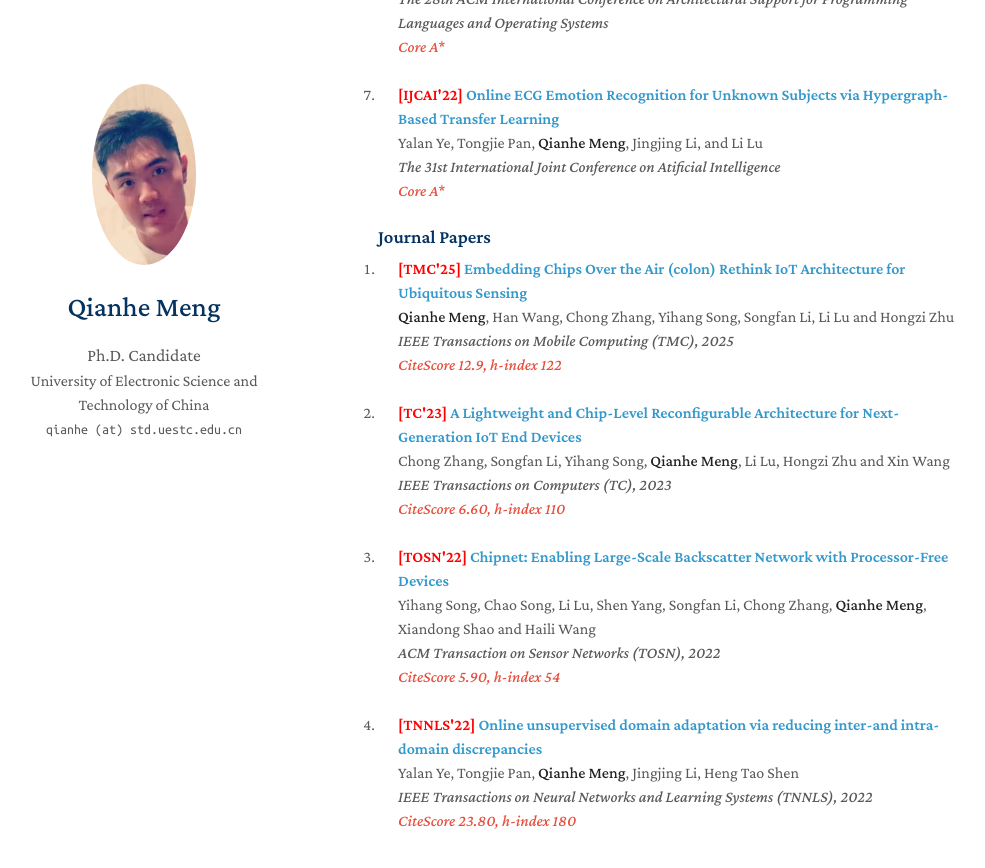
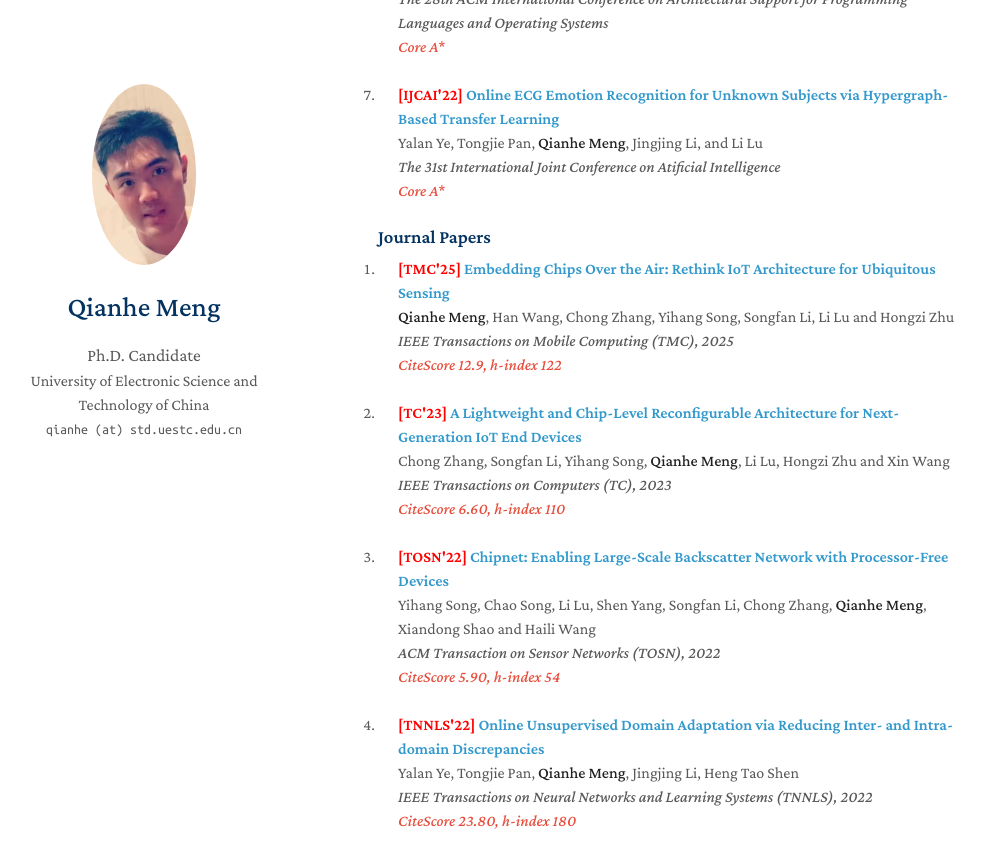
Before and after one commit to mqhyes/mqhyes.github.io, a Jekyll site: the page built from index.md, in a window 1280 px wide and 900 px high, scrolled down 1564 px. Shown: the top 868 px of the window, without its empty margins (132-1117 px from the left). Built offline with Jekyll 4.4.1, drawn with Linux system fonts in a browser that asks for light colours; a style sheet for code colours, icons or effects is not loaded.

Commit message:
Update publications_journal.yml

```diff
--- a/_data/publications_journal.yml
+++ b/_data/publications_journal.yml
@@ -10,7 +10,7 @@ main:
 #    image: ./assets/img/teaser_example_2.png
 #    notes: the flagship quarterly publication of ACM SIGMOBILE
 
-  - title: "Embedding Chips Over the Air (colon) Rethink IoT Architecture for Ubiquitous Sensing"
+  - title: "Embedding Chips Over the Air: Rethink IoT Architecture for Ubiquitous Sensing"
     authors: <strong>Qianhe Meng</strong>, Han Wang, Chong Zhang, Yihang Song, Songfan Li, Li Lu and Hongzi Zhu
     conference_short: TMC'25
     conference: IEEE Transactions on Mobile Computing (TMC), 2025
@@ -41,7 +41,7 @@ main:
 #    image: ./assets/img/teaser_example_2.png
     notes: CiteScore 5.90, h-index 54
 
-  - title: "Online unsupervised domain adaptation via reducing inter-and intra-domain discrepancies"
+  - title: "Online Unsupervised Domain Adaptation via Reducing Inter- and Intra-domain Discrepancies"
     authors: Yalan Ye, Tongjie Pan, <strong>Qianhe Meng</strong>, Jingjing Li, Heng Tao Shen
     conference_short: TNNLS'22
     conference: IEEE Transactions on Neural Networks and Learning Systems (TNNLS), 2022
```
